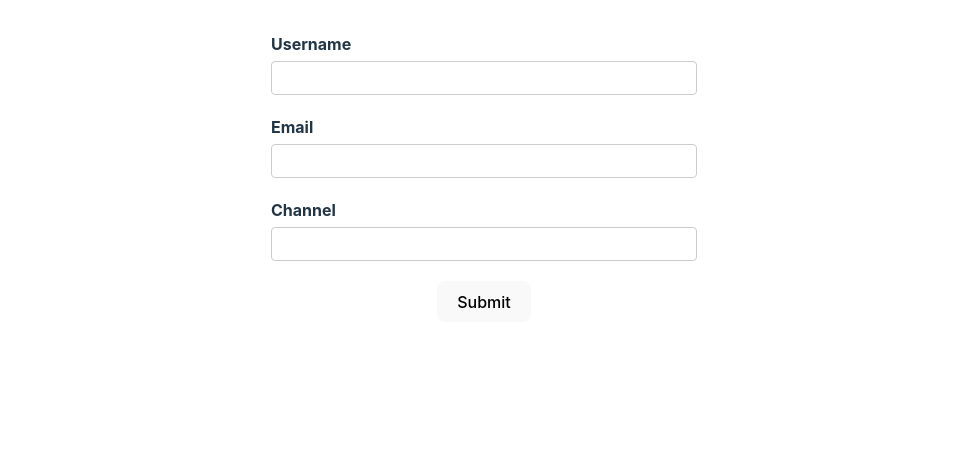
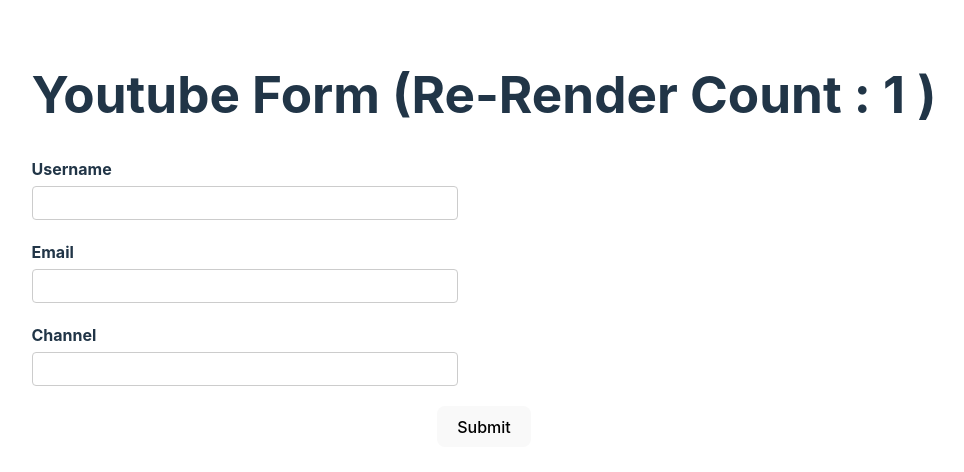
Before and after one commit to SudirKrishnaaRS/React-Hook-Form-Tutorial, a React (Vite) app in the folder rhf-demo/: page / in a window 1280 px wide. Shown: the top 472 px of the page, without its empty margins (156-1120 px from the left). Built offline with nearby package versions, Linux system fonts and the light colour scheme.

Commit message:
V-6 : Form State and re-renders (concept explaination)

```diff
--- a/rhf-demo/src/components/YouTubeForm.tsx
+++ b/rhf-demo/src/components/YouTubeForm.tsx
@@ -1,13 +1,18 @@
 import React from "react";
 import { useForm } from "react-hook-form";
 import { DevTool } from "@hookform/devtools";
+
+let renderCount = 0;
 
 const YouTubeForm = () => {
   const form = useForm();
   const { register, control } = form;
 
+  renderCount++;
   return (
     <div>
+      {/* HINT: renderCount / 2 : because react strict mode renders each comeponent twice so we divide by 2 */}
+      <h1>Youtube Form (Re-Render Count : {renderCount / 2} )</h1>
       <form>
         <label htmlFor="username">Username</label>
         <input type="text" id="username" {...register("username")} />
@@ -22,7 +27,7 @@
       </form>
 
       {/* For Devtool visualization */}
-      <DevTool control={control}/>
+      <DevTool control={control} />
     </div>
   );
 };
```
